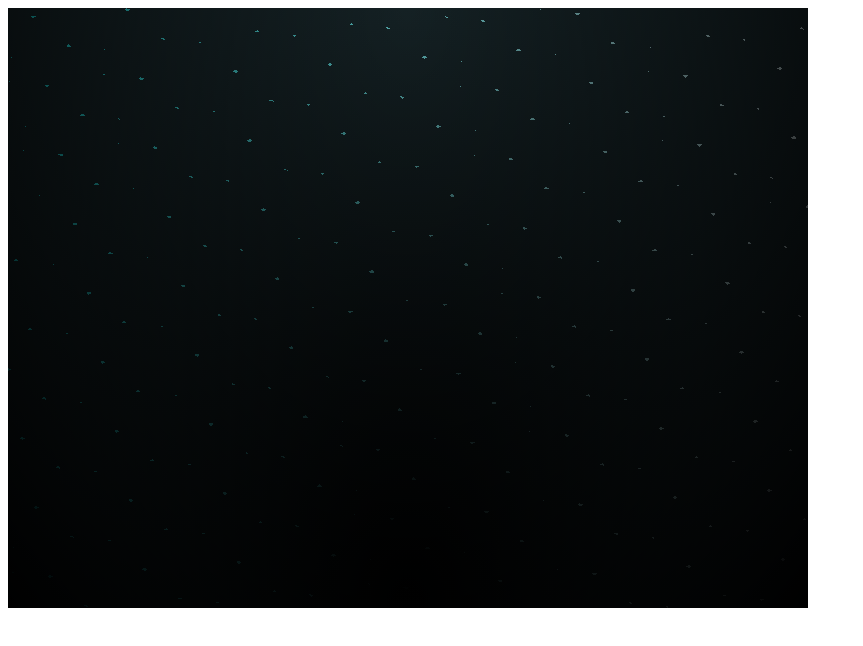
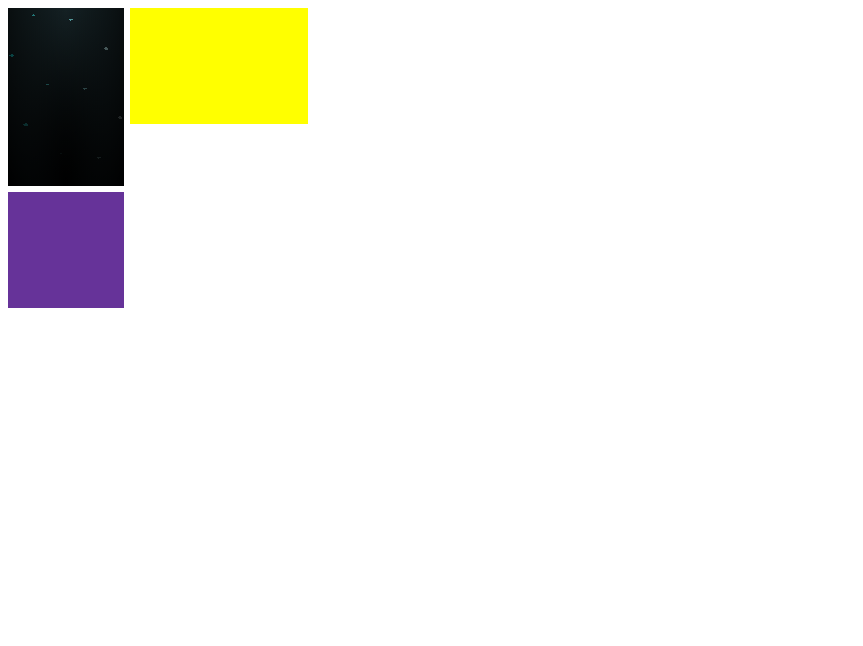
Before and after one commit to PagesGuisus/PagesGuisus.github.io, a plain HTML site: page html/DiSilvio.html in a window 1280 px wide. Shown: the whole page, without its empty margins (0-863 px from the left). Drawn offline with Linux system fonts and the light colour scheme.

Commit message:
final de hoy

```diff
--- /dev/null
+++ b/css/flores.css
@@ -0,0 +1,25 @@
+.parent {
+    width: 300px;
+    height: 300px;
+    display: grid;
+    grid-template-columns: repeat(5, 1fr);
+    grid-template-rows: repeat(5, 1fr);
+    grid-column-gap: 6px;
+    grid-row-gap: 6px;
+    }
+
+.intento{
+    width: 100%;
+    height: 100%;
+    position: absolute;
+}
+
+.div1 { grid-area: 1 / 1 / 4 / 3;
+background-color: red;
+position: relative;
+}
+.div2 { grid-area: 1 / 3 / 3 / 6;
+    background-color: yellow;}
+.div3 { grid-area: 4 / 1 / 6 / 3;
+    background-color: rebeccapurple;}
+.div4 { grid-area: 3 / 3 / 6 / 6; }
--- a/html/DiSilvio.html
+++ b/html/DiSilvio.html
@@ -3,13 +3,24 @@
 <head>
     <meta charset="UTF-8">
     <meta name="viewport" content="width=device-width, initial-scale=1.0">
+    <link rel="stylesheet" href="../css/flores.css">
     <title>DiSilvio</title>
 </head>
 <body>
 
     <!-- Fotos de Disilvio -->
-    <iframe src="./flor1.html" width="800" height="600" frameborder="0">
-    </iframe>
+    <!--  -->
+
+
+    <div class="parent">
+        <div class="div1">
+            <iframe class="intento" src="./flor1.html" frameborder="0">
+            </iframe>
+        </div>
+        <div class="div2"> </div>
+        <div class="div3"> </div>
+        <div class="div4"> </div>
+    </div>
 
 </body>
 </html>
```
